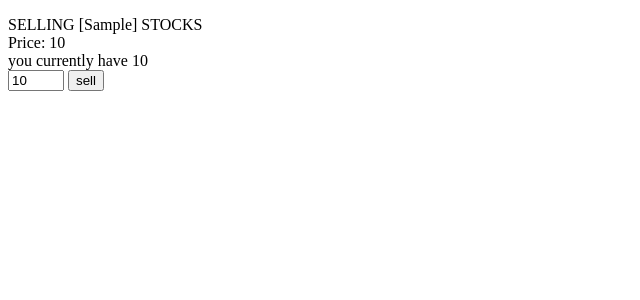
After one commit to jcdebelen/trading-app, a Rails app: page /transactions/1/sell in a window 1280 px wide. The commit adds this page. Shown: the top 300 px of the page, without its empty margins (0-640 px from the left). Run offline with Rails 7, Linux system fonts and the light colour scheme; a user stored in the database is signed in; tables that the repository leaves empty hold one stand-in row (values such as "Sample post"); some libraries are stand-ins or nearby versions.

Commit message:
user can now delete number of stocks

```diff
--- a/app/controllers/transactions_controller.rb
+++ b/app/controllers/transactions_controller.rb
@@ -1,4 +1,14 @@
 class TransactionsController < ApplicationController
+  before_action :get_iex
+
+  def buy
+    @quote = @client.quote(params[:TS])
+    @symbol_id = params[:TID]
+  end
+
+  def sell
+    @transaction = current_user.transactions.find(params[:id])
+  end
 
   def create
     @find_duplicate = current_user.transactions.find_by(symbol: params[:symbol])
@@ -7,10 +17,10 @@ class TransactionsController < ApplicationController
       if @find_duplicate.present?
         @find_duplicate.stock_quantity += params[:stock_quantity].to_i
         @find_duplicate.save
-        format.html { redirect_to root_path, notice: "Stock #{@find_duplicate.company_name} quantity was successfully updated" }
+        format.html { redirect_to root_path, notice: "Stock #{@find_duplicate.symbol} quantity was successfully updated" }
       else
         @transaction = Transaction.create(transaction_params)
-        format.html { redirect_to root_path, notice: "Stock #{params[:company_name]} was successfully added to portfolio" }
+        format.html { redirect_to root_path, notice: "Stock #{params[:symbol]} was successfully added to portfolio" }
       end
     end
   end
@@ -19,12 +29,12 @@ class TransactionsController < ApplicationController
     @transaction = current_user.transactions.find(params[:id])
     respond_to do |format|
       if @transaction.stock_quantity > 1
-        @transaction.stock_quantity -= 1
+        @transaction.stock_quantity -= (params[:transaction][:stock_quantity]).to_i
         @transaction.save
-        format.html { redirect_to root_path, notice: "Stock #{@transaction.company_name} was successfully deleted stock" }
+        format.html { redirect_to root_path, notice: "Successfully sell #{params[:transaction][:stock_quantity]} #{@transaction.symbol} stock" }
       else
         @transaction.destroy
-        format.html { redirect_to root_path, notice: "Stock #{@transaction.company_name} was successfully deleted" }
+        format.html { redirect_to root_path, notice: "Stock #{@transaction.symbol} was successfully deleted" }
       end
     end
 
@@ -35,4 +45,8 @@ class TransactionsController < ApplicationController
     params.permit(:ticker, :symbol, :company_name, :stock_id, :stock_price, :stock_quantity, :user_id)
   end
 
+  def get_iex
+    @client ||= IEX::Api::Client.new
+  end
+
 end
--- a/app/views/pages/home.html.erb
+++ b/app/views/pages/home.html.erb
@@ -7,7 +7,8 @@ HELLO <%= current_user.email %>
   <%= transaction.company_name %><br>
   <%= transaction.stock_price %><br>
   <%= transaction.stock_quantity %><br>
-  <%= button_to "sell", transaction_path(transaction.id), method: :delete, form:{ data:{ turbo_confirm: 'Are you sure?' } } %>
+  <%= link_to "sell", transactions_sell_path(transaction.id) %>
+  <br>
   <br>
 <% end %>
 <br>
--- /dev/null
+++ b/app/views/transactions/buy.html.erb
@@ -0,0 +1,4 @@
+Buying [<%= @quote.symbol %>]<br>
+Price $<%= @quote.latest_price %><br>
+<br>
+<%= render 'form', quote: @quote, symbol_id: @symbol_id %>
--- /dev/null
+++ b/app/views/transactions/sell.html.erb
@@ -0,0 +1,8 @@
+SELLING [<%= @transaction.symbol %>] STOCKS <br>
+Price: <%= @transaction.stock_price %> <br>
+you currently have <%= @transaction.stock_quantity %> <br>
+<%= form_with model: @transaction, method: :delete, data: {turbo: false} do |form| %>
+  <%= form.hidden_field :symbol %>
+  <%= form.number_field :stock_quantity, in: 1..@transaction.stock_quantity %>
+  <%= form.submit "sell" %>
+<% end %>
--- a/config/routes.rb
+++ b/config/routes.rb
@@ -8,6 +8,8 @@ Rails.application.routes.draw do
   # get 'stock/:id/buy' => 'stocks#buy_stock', as: 'stock_buy'
   get 'users/admin' => 'users#admin'
   get 'stocks' => 'stocks#index'
+  get 'transactions/buy' => 'transactions#buy'
+  get 'transactions/:id/sell' => 'transactions#sell', as: "transactions_sell"
   resources :transactions, only: [:create, :destroy]
   root 'pages#home'
 
```
Also changed, not shown: app/views/stocks/index.html.erb (+3 -11 lines), app/views/transactions/_form.html.erb (added, +10 -0 lines).
